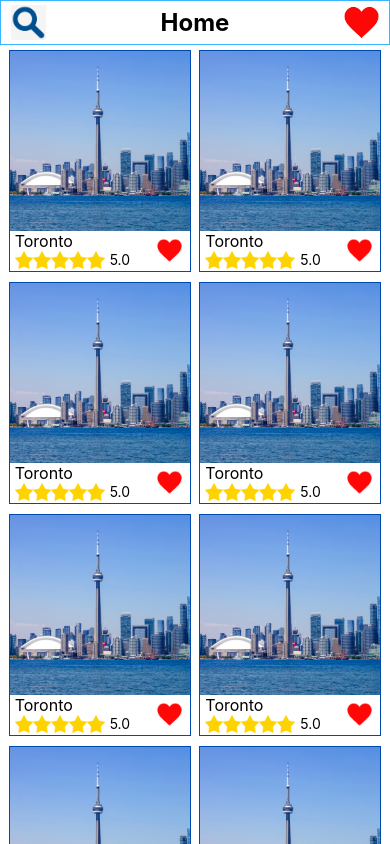
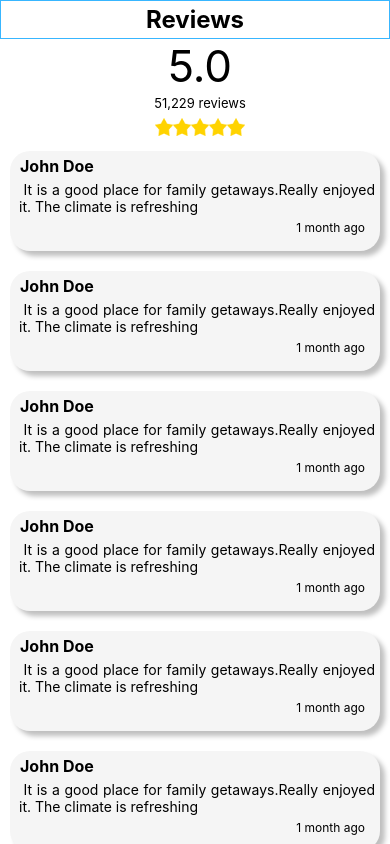
Before and after one commit to prism342/TravelWise, a React Native app: screen / in a window 390 px wide. Shown: the top 844 px of the page. Built offline with nearby package versions, Linux system fonts and the light colour scheme.

Commit message:
First Commit

```diff
--- a/App.tsx
+++ b/App.tsx
@@ -4,13 +4,14 @@ import {createNativeStackNavigator} from '@react-navigation/native-stack';
 import WelocomeScreen from './screens/WelcomeScreen';
 import HomeScreen from './screens/HomeScreen';
 import {NavigationContainer} from '@react-navigation/native';
+import ReviewScreen from './screens/ReviewScreen';
 
 const Stack = createNativeStackNavigator();
 
 export default function App() {
   return (
     <View style={styles.container}>
-      <HomeScreen />
+      <ReviewScreen />
     </View>
 
     /*
--- /dev/null
+++ b/screens/ReviewScreen.js
@@ -0,0 +1,188 @@
+import React from 'react';
+import {
+  View,
+  Text,
+  StyleSheet,
+  Image,
+ScrollView,
+  FlatList,Dimensions
+} from 'react-native';
+
+
+const RatingComponent = () => {
+  const styles = StyleSheet.create({
+    container: {
+        flexDirection: 'row',
+       justifyContent:'center',
+        marginLeft:10,
+        marginVertical:5
+},
+
+r_container: {
+  flexDirection: 'row',
+ justifyContent:'flex-start',
+
+  },
+
+
+  r_image: {
+    width: 10,
+    height: 10,
+  },
+
+    image: {
+      width: 18,
+      height: 18,
+    },
+
+rating_number:{
+
+   color: 'black',
+      fontSize: 12,
+
+    }
+  });
+  return (
+    <View >
+
+
+      <View style={styles.container}>
+
+
+      <Image
+        style={styles.image}
+        source={require('../images/star-filled.png')}
+      />
+      <Image
+        style={styles.image}
+        source={require('../images/star-filled.png')}
+      />
+      <Image
+        style={styles.image}
+        source={require('../images/star-filled.png')}
+      />
+      <Image
+        style={styles.image}
+        source={require('../images/star-filled.png')}
+      />
+      <Image
+        style={styles.image}
+        source={require('../images/star-filled.png')}
+      />
+
+
+     </View>
+
+
+    </View>
+
+  );
+};
+
+const deviceWidth = Math.round(Dimensions.get('window').width)
+const DescriptionCard = () =>{
+
+  return(
+    <View style={cardstyles.card_container}>
+      <Text style={{fontSize:16,textAlign:'left',fontWeight:'bold',color:'black',paddingLeft:10,paddingTop:5}}>John Doe</Text>
+
+      <Text style={{fontSize:14,textAlign:'justify',color:'black',marginStart:4,padding:5}}> It is a good place for family getaways.Really enjoyed it. The climate is refreshing</Text>
+      <Text style={{fontSize:12,textAlign:'right',fontWeight:'normal',marginRight:15}}>1 month ago</Text>
+
+
+    </View>
+  )
+}
+const cardstyles = StyleSheet.create({
+  card_container: {
+    width: deviceWidth-20,
+   height: 100,
+   borderRadius: 20,
+   shadowColor:'#000',
+   marginVertical:10,
+   margin:10,
+   backgroundColor: '#F5F5F5',
+   shadowOffset:
+   {
+    width:5,
+    height:5
+   },
+    shadowOpacity:0.25,
+    elevation:7,
+    shadowRadius: 5
+  },
+
+})
+
+
+
+
+
+
+
+
+const ReviewScreen = () => {
+  const styles = StyleSheet.create({
+    navbar: {
+      flexDirection: 'row',
+      alignItems: 'center',
+      justifyContent: 'center',
+      paddingHorizontal: 10,
+      paddingVertical: 4,
+      backgroundColor: 'white',
+      borderColor: '#38b6ff',
+      borderWidth: 1,
+    },
+
+    title: {
+      fontSize: 24,
+      fontWeight: 'bold',
+      color: 'black',
+    },
+    /*
+    text_input: {
+      height: 40,
+      width: '70%',
+      borderWidth: 1,
+      borderColor: 'grey',
+      borderRadius: 10,
+      backgroundColor: 'white',
+    },*/
+
+
+      reviews_container: {
+        marginTop: 0,
+        margin: 15,
+        paddingBottom: 15,
+        borderBottomColor: '#D9D9D9',
+        borderBottomWidth: 2,
+    },
+  });
+
+  //    <TextInput style={styles.text_input} />
+  //<Button title={'Back'} onPress={() => {}}></Button>
+  return (
+    <View>
+      <View style={styles.navbar}>
+
+        <Text style={styles.title}>Reviews</Text>
+
+      </View>
+
+     <Text style={{fontSize:44,color:"black",paddingHorizontal:5,marginBottom:2,marginStart:10,textAlign:'center'}}>5.0</Text>
+     <Text style={{fontSize:13,paddingHorizontal:5,marginBottom:2,marginStart:10,textAlign:'center'}}>51,229 reviews</Text>
+      <RatingComponent/><ScrollView>
+      <DescriptionCard/>
+      <DescriptionCard/>
+      <DescriptionCard/>
+      <DescriptionCard/>
+      <DescriptionCard/>
+      <DescriptionCard/>
+      <DescriptionCard/>
+      </ScrollView>
+    </View>
+  )
+            };
+
+
+            export default ReviewScreen;
```
Also changed, not shown: 2 other files (tests, documents, lock files or other folders).
